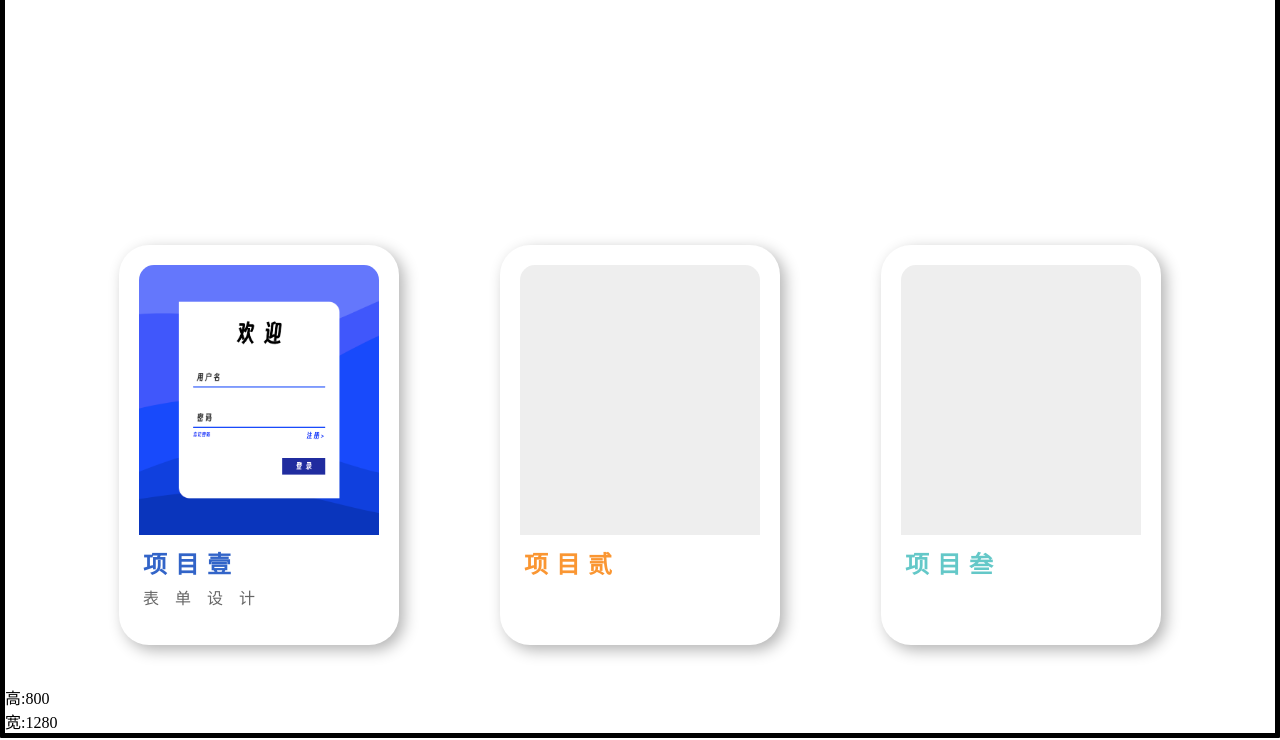
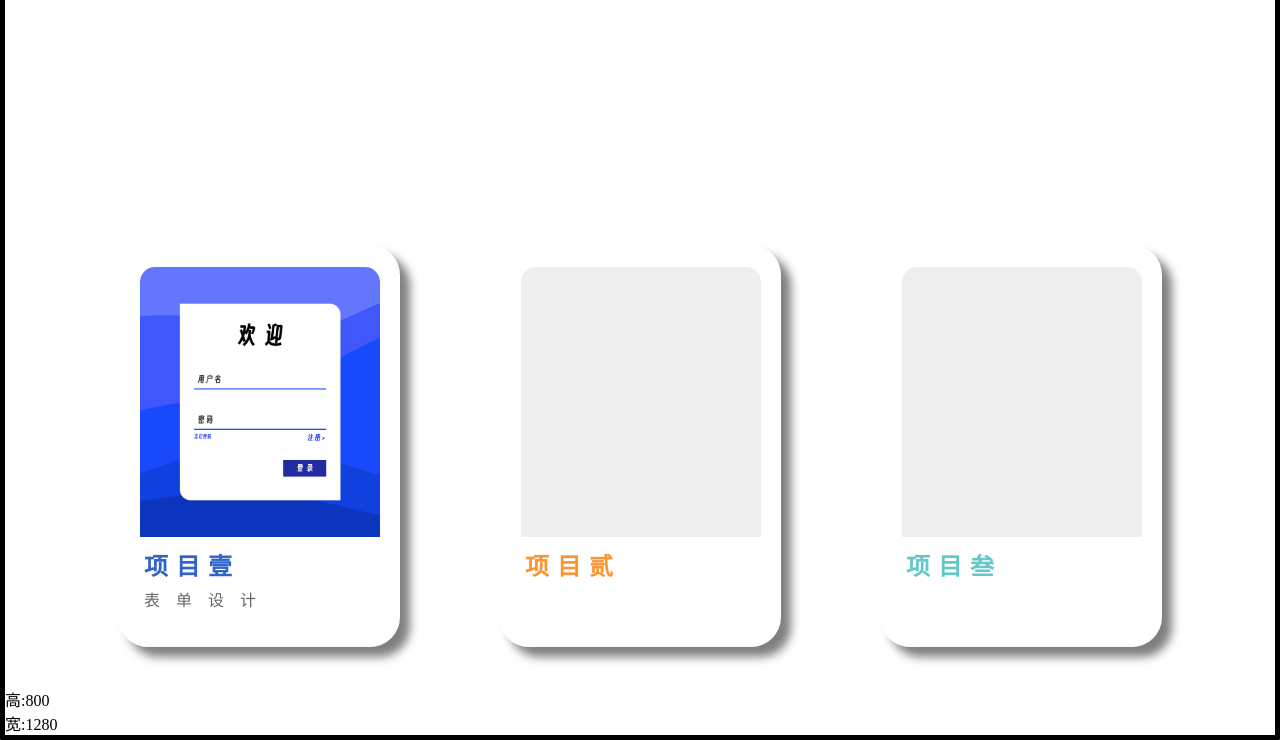
Before and after one commit to StrangeSir/Milli, a plain HTML site: page index.html in a window 1280 px wide. Shown: the part 438-1178 px from the top of the page. Drawn offline with Linux system fonts and the light colour scheme; a web font is replaced by a local one.

Commit message:
Update index.css

```diff
--- a/index.css
+++ b/index.css
@@ -113,17 +113,22 @@ h1 {
 
 .card {
     position: relative;
-    margin: 40px 5px;
+    margin: 40px 15px;
     padding: 20px;
     width: 240px;
     height: 360px;
     background-color: #fff;
-    box-shadow: 5px 5px 15px rgba(0, 0, 0, 0.3);
+    border-top: 2px solid #fff;
+    border-left: 2px solid #fff;
+    box-shadow: 10px 10px 10px rgba(0, 0, 0, 0.5);
     border-radius: 30px;
+    transition: all .5s;
 }
 
-.card:hover {
-    box-shadow: 5px 5px 15px rgba(0, 0, 0, 0.5);
+.card/*:nth-of-type(1)*/:hover {
+    border-top: 2px solid rgb(100, 100, 255);
+    border-left: 2px solid rgb(0, 0, 255);
+    box-shadow: 4px 4px 0 rgba(0, 0, 255, 1), 8px 8px 0 rgba(0, 0, 255, 0.8), 12px 12px 0 rgba(0, 0, 255, 0.6), 16px 16px 0 rgba(0, 0, 255, 0.4), 20px 20px 0 rgba(0, 0, 255, 0.2);
 }
 
 .card-image {
@@ -131,7 +136,6 @@ h1 {
     width: 100%;
     height: 75%;
     border-radius: 15px 15px 0 0;
-    /* transition: all .1s; */
 }
 .card:nth-of-type(1) .card-image {
     background: url('Projects-image/Project1.png') no-repeat center center;
@@ -144,10 +148,6 @@ h1 {
 .card:nth-of-type(3) .card-image {
     background-color: #eee;
     background-size: cover;
-}
-
-.card-image:hover {
-    transform: scale(0.98);
 }
 
 .card-description {
```
